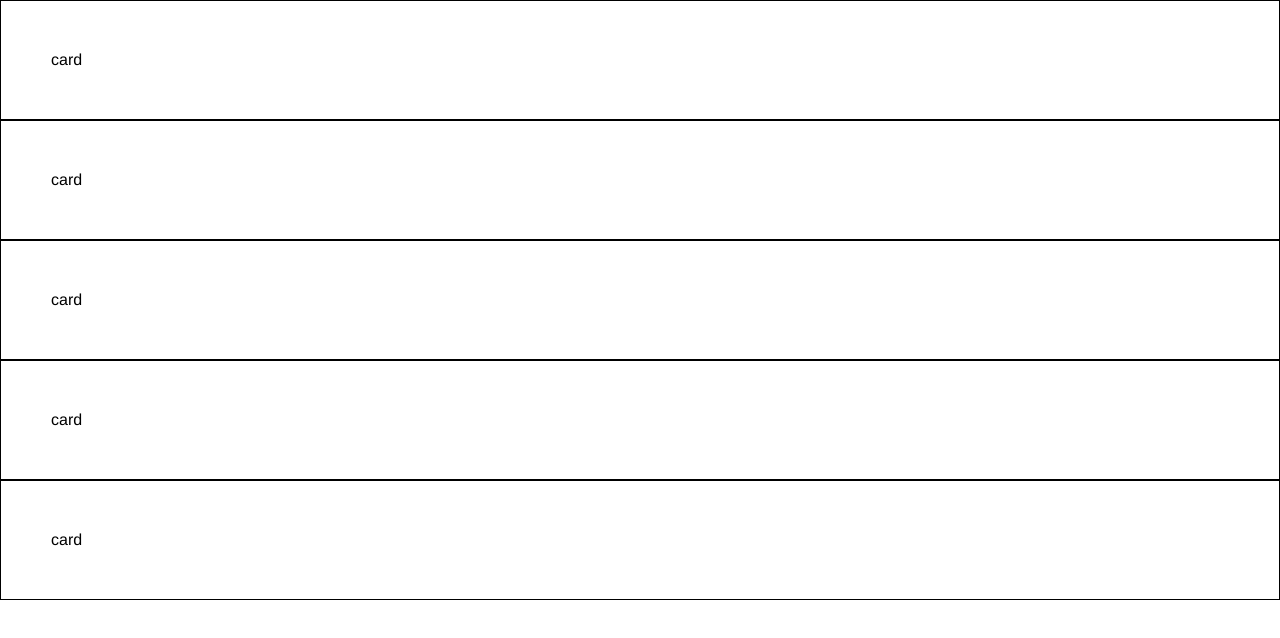
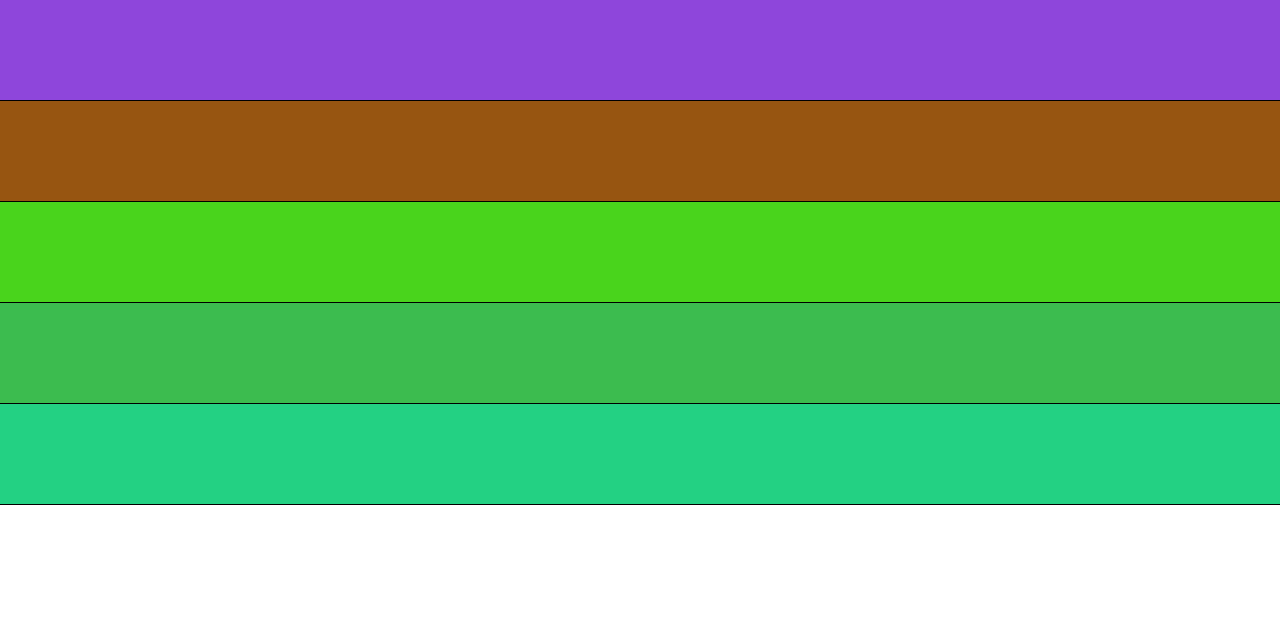
Before and after one commit to Aster0N/color-palette-picker, a Vue app: page / in a window 1280 px wide. Shown: the top 638 px of the page. Built offline with nearby package versions, Linux system fonts and the light colour scheme.

Commit message:
Added random color generation

```diff
--- a/src/components/UI/ColorCard.vue
+++ b/src/components/UI/ColorCard.vue
@@ -1,5 +1,8 @@
 <template>
-	<div class="color-card">card</div>
+	<div
+		class="color-card"
+		:style="{ 'background-color': `#${this.card.color}` }"
+	></div>
 </template>
 
 <script>
@@ -12,14 +15,19 @@ export default {
 			required: true,
 		},
 	},
+	data() {
+		return {
+			card: {},
+		};
+	},
 	methods: {
 		generateCard() {
-			const card = {
+			this.card = {
 				id: uuidv4(),
 				color: Math.floor(Math.random() * 0xffffff).toString(16),
 				pinned: false,
 			};
-			this.$emit("getGeneratedCard", card);
+			this.$emit("getGeneratedCard", this.card);
 		},
 	},
 	watch: {
@@ -35,6 +43,6 @@ export default {
 <style lang="scss">
 .color-card {
 	padding: 50px;
-	border: 1px solid #000;
+	border-bottom: 1px solid #000;
 }
 </style>
```
